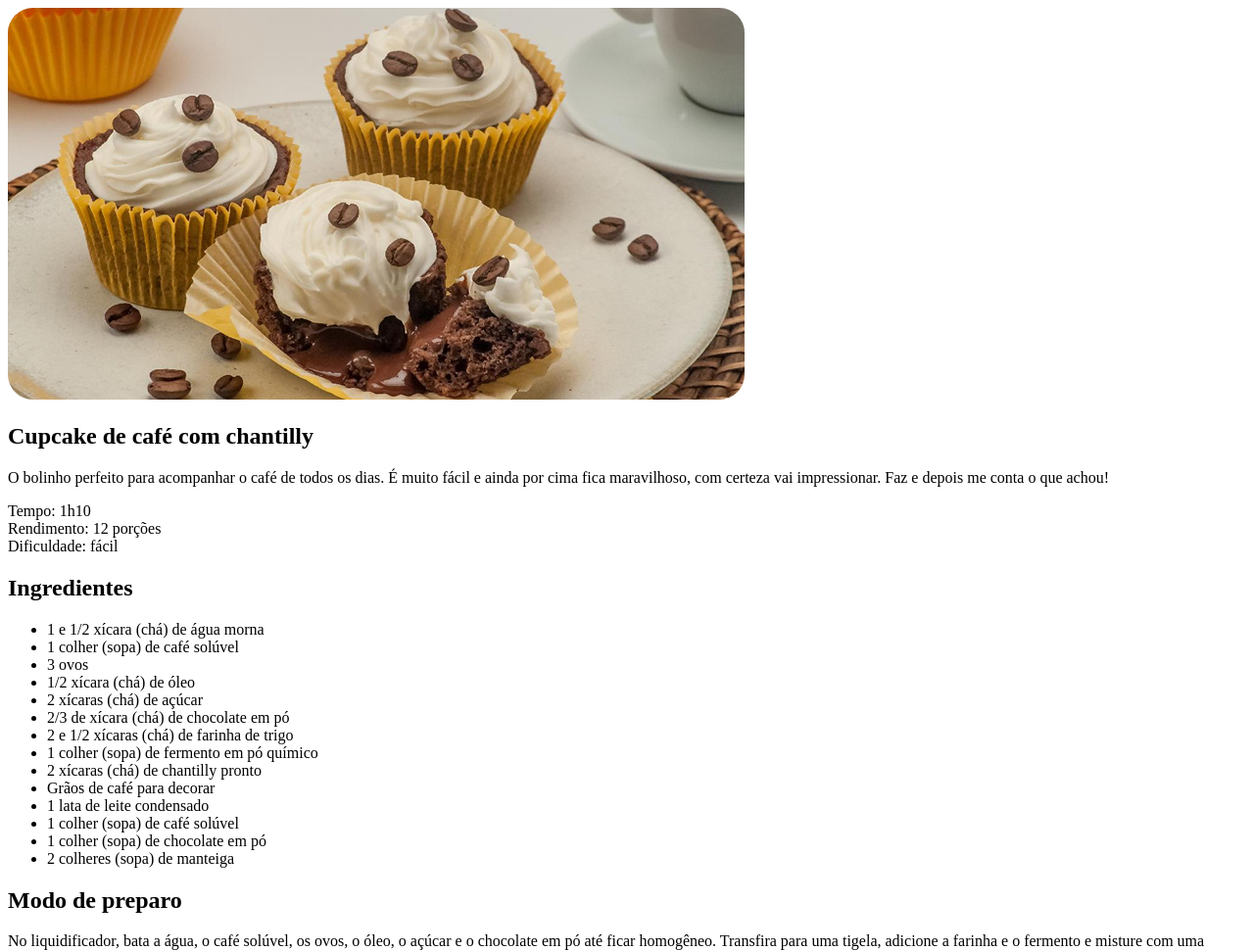
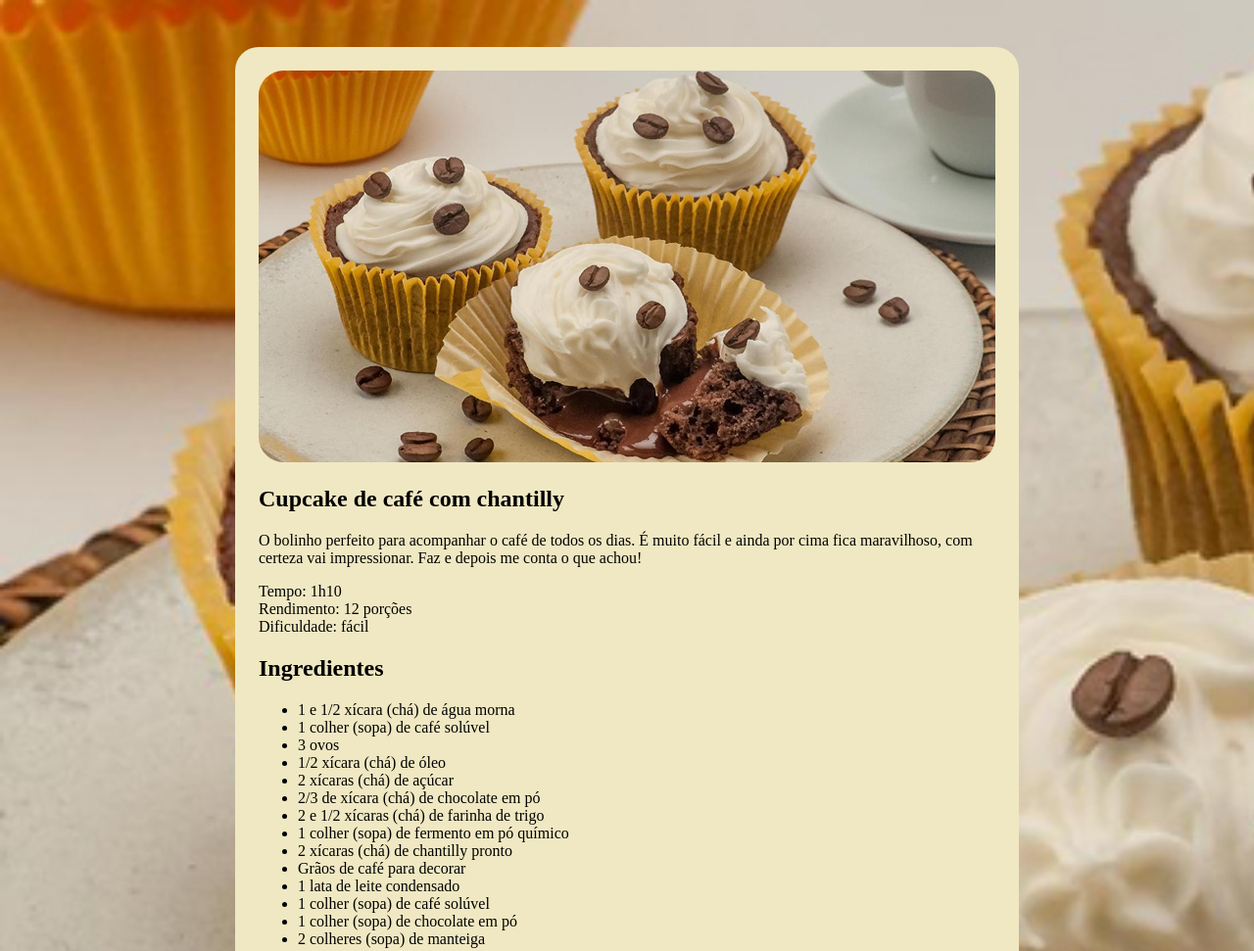
Before and after one commit to SheilaOliveira99/site-de-receitas, a plain HTML site: page index.html in a window 1280 px wide. Shown: the top 971 px of the page at 98% size. Drawn offline with Linux system fonts and the light colour scheme.

Commit message:
Imagem de fundo

```diff
--- a/style.css
+++ b/style.css
@@ -1,3 +1,18 @@
+body {
+  background-image: url(assets/main.jpg);
+  background-size: cover; /*cobre todo o conteúdo*/
+}
+
+#page{
+box-sizing: border-box;
+padding: 24px;
+width: 800px;
+background-color: #F0E8C2;
+border-radius: 24px;
+
+margin: 48px auto;
+}
+
 img {
   border-radius: 1.6rem;
 }
```
